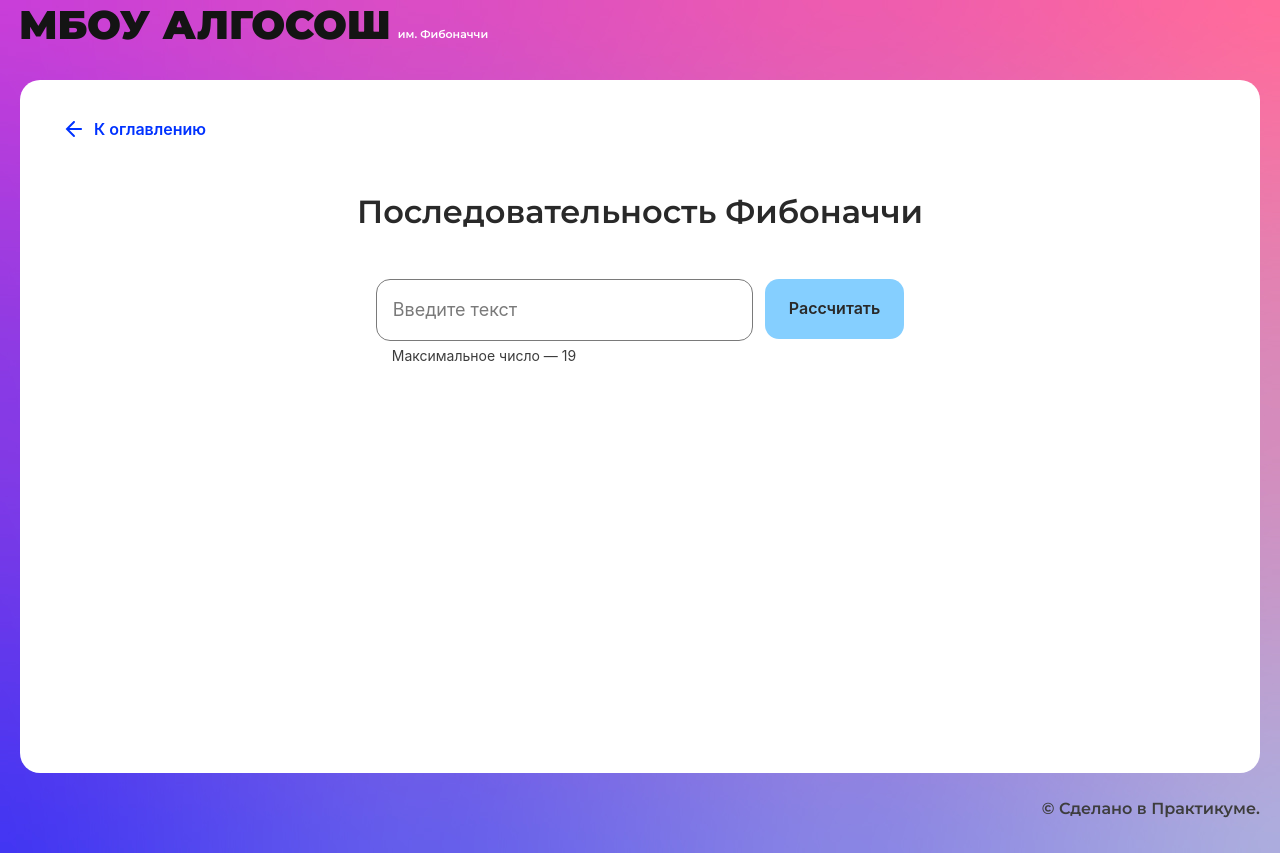
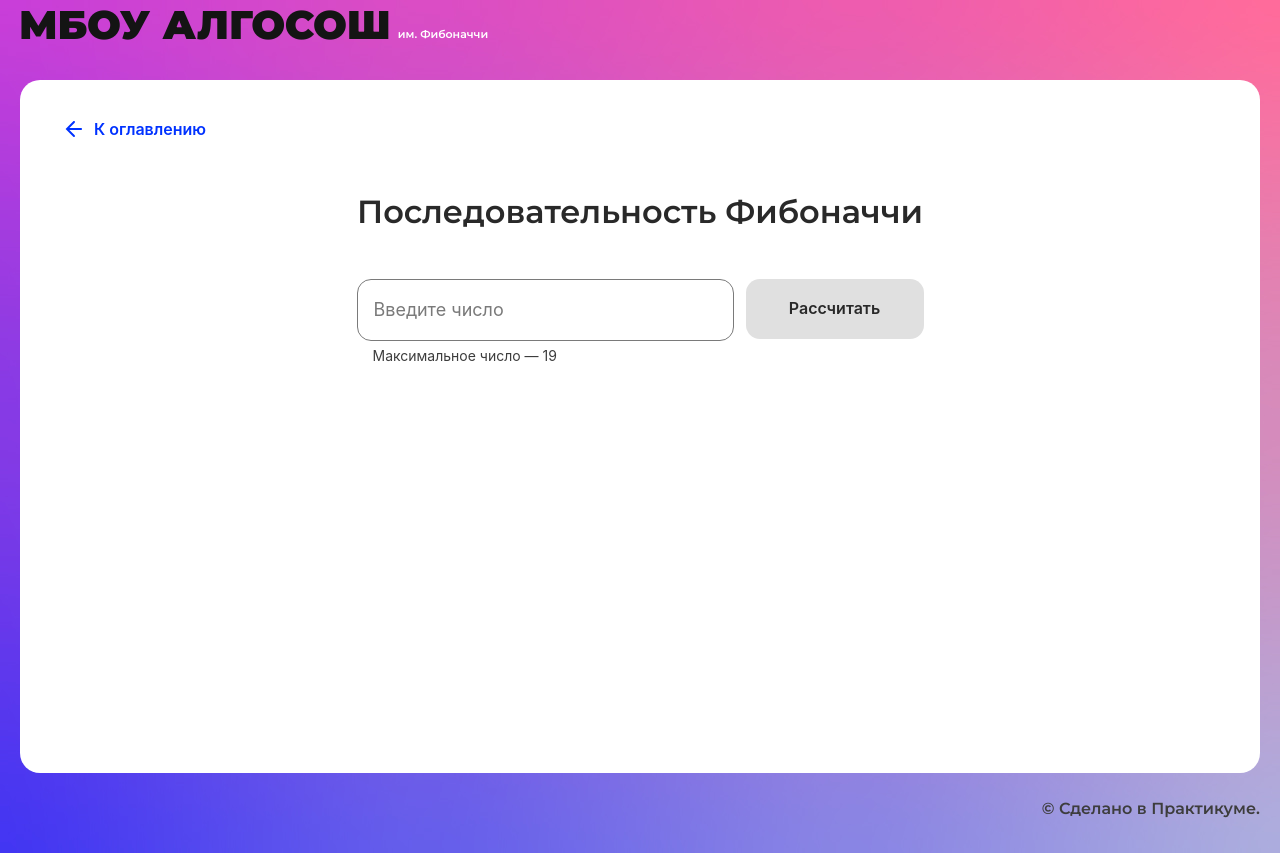
Before and after one commit to annasilina/algososh, a React (Create React App) app: page /fibonacci in a window 1280 px wide. Built offline with nearby package versions, Linux system fonts and the light colour scheme.

Commit message:
fixed some styles at string and fibonacci-page

```diff
--- a/src/components/fibonacci-page/fibonacci-page.tsx
+++ b/src/components/fibonacci-page/fibonacci-page.tsx
@@ -1,21 +1,26 @@
 import React, {ChangeEvent, FormEvent, useState} from "react";
 import { SolutionLayout } from "../ui/solution-layout/solution-layout";
-import styles from "./fibonacci-page.module.css"
 import {Input} from "../ui/input/input";
 import {Button} from "../ui/button/button";
 import {Circle} from "../ui/circle/circle";
+import styles from "./fibonacci.module.css"
 import {delay} from "../../utils/delay";
 
 export const FibonacciPage: React.FC = () => {
   const [isCalculating, setIsCalculating] = useState<boolean>(false);
-  const [value, setValue] = useState<number>(0);
+  const [value, setValue] = useState<number | ''>('');
   const [arrResult, setArrResult] = useState<number[]>([]);
 
   const handlerFormSubmit = (evt: FormEvent<HTMLFormElement>) => {
     const form = evt.target as HTMLFormElement;
     evt.preventDefault();
     setIsCalculating(true);
-    fibCalculate(value).then(() => form.reset());
+    if (value) {
+      fibCalculate(value).then(() => {
+        form.reset();
+        setValue('');
+      });
+    }
   }
 
   const handlerInputChange = (evt: ChangeEvent<HTMLInputElement>) => {
@@ -29,11 +34,11 @@ export const FibonacciPage: React.FC = () => {
       setIsCalculating(false);
     } else {
       setArrResult([0]);
-      await delay(1000);
+      await delay(500);
       setArrResult([...arr]);
       for (let i = 2; i < value + 1; i++) {
         arr.push(arr[i - 2] + arr[i - 1]);
-        await delay(1000);
+        await delay(500);
         setArrResult([...arr]);
       }
       setIsCalculating(false);
@@ -45,29 +50,28 @@ export const FibonacciPage: React.FC = () => {
       <section className={styles.container}>
         <form className={`${styles.form}`} onSubmit={handlerFormSubmit}>
         <Input
-          placeholder='Введите текст'
+          placeholder='Введите число'
           type='number'
           max={19}
           isLimitText={true}
           onChange={handlerInputChange}
-          extraClass={styles.input}
+          extraClass={styles.formInput}
           disabled={isCalculating}
         />
         <Button
           text={'Раcсчитать'}
           type='submit'
-          disabled={isCalculating || value < 0 || value > 19 }
+          disabled={value < 0 || value > 19 || value === ''}
           isLoader={isCalculating}
-          extraClass={styles.button}
+          extraClass={styles.btn}
         >
         </Button>
       </form>
         <section className={`${styles.circles}`}>
           {arrResult.map((item, index) => (
             <Circle
+              key={index}
               letter={String(item)}
-              key={index}
-              extraClass={styles.circle}
               tail={String(index)}
             />
           ))}
--- a/src/components/fibonacci-page/fibonacci-page.module.css
+++ b/src/components/fibonacci-page/fibonacci.module.css
@@ -10,16 +10,12 @@
 	column-gap: 12px;
 }
 
-.input {
+.formInput {
 	max-width: 377px;
 }
 
-.button {
-	min-width: 178px;
-}
-
-input::-webkit-outer-spin-button,
-input::-webkit-inner-spin-button {
+input::-webkit-inner-spin-button,
+input::-webkit-outer-spin-button {
 	-webkit-appearance: none;
 }
 
@@ -32,3 +28,7 @@ input::-webkit-inner-spin-button {
 	column-gap: 16px;
 	row-gap: 48px;
 }
+
+.btn {
+	min-width: 178px;
+}
--- a/src/components/string/string.module.css
+++ b/src/components/string/string.module.css
@@ -4,7 +4,7 @@
 	gap: 12px;
 }
 
-.input {
+.formInput {
 	width: 377px;
 }
 
@@ -15,6 +15,6 @@
 	gap: 16px;
 }
 
-.button {
+.btn {
 	min-width: 178px;
 }
--- a/src/components/string/string.tsx
+++ b/src/components/string/string.tsx
@@ -1,9 +1,9 @@
 import React, {ChangeEvent, FormEvent, useState} from "react";
 import {SolutionLayout} from "../ui/solution-layout/solution-layout";
 import {Input} from "../ui/input/input";
-import styles from "./string.module.css";
 import {Button} from "../ui/button/button";
 import {Circle} from "../ui/circle/circle";
+import styles from "./string.module.css";
 import {ElementStates} from "../../types/element-states";
 import {delay} from "../../utils/delay";
 import {swap} from "../../utils/swap";
@@ -22,7 +22,10 @@ export const StringComponent: React.FC = () => {
     setSortedIndexes([]);
     setNextIndexes([]);
     setArrFromString(originalString.split(''));
-    reversString(originalString).then(() =>  form.reset());
+    reversString(originalString).then(() => {
+      form.reset();
+      setOriginalString('');
+    });
   }
 
   const handlerInputChange = (evt: ChangeEvent<HTMLInputElement>) => {
@@ -36,7 +39,7 @@ export const StringComponent: React.FC = () => {
     let end = reversedArr.length - 1;
     while (start <= end) {
       setNextIndexes([start, end]);
-      await delay(1000);
+      await delay(800);
       swap(reversedArr, start, end);
       setArrFromString(reversedArr);
       sorted.push(start, end);
@@ -54,25 +57,24 @@ export const StringComponent: React.FC = () => {
           placeholder='Введите текст'
           maxLength={11}
           isLimitText={true}
-          extraClass={styles.input}
+          extraClass={styles.formInput}
           onChange={handlerInputChange}
           disabled={isReversing}
         />
         <Button
           text='Развернуть'
           type='submit'
-          disabled={isReversing}
+          disabled={originalString === ''}
           isLoader={isReversing}
-          extraClass={styles.button}
+          extraClass={styles.btn}
         >
         </Button>
       </form>
       <section className={`${styles.circles}`}>
         {arrFromString.map((item, index) => (
           <Circle
+            key={index}
             letter={item}
-            key={index}
-            extraClass={styles.circle}
             state={
               sortedIndexes.includes(index)
                 ? ElementStates.Modified
```
